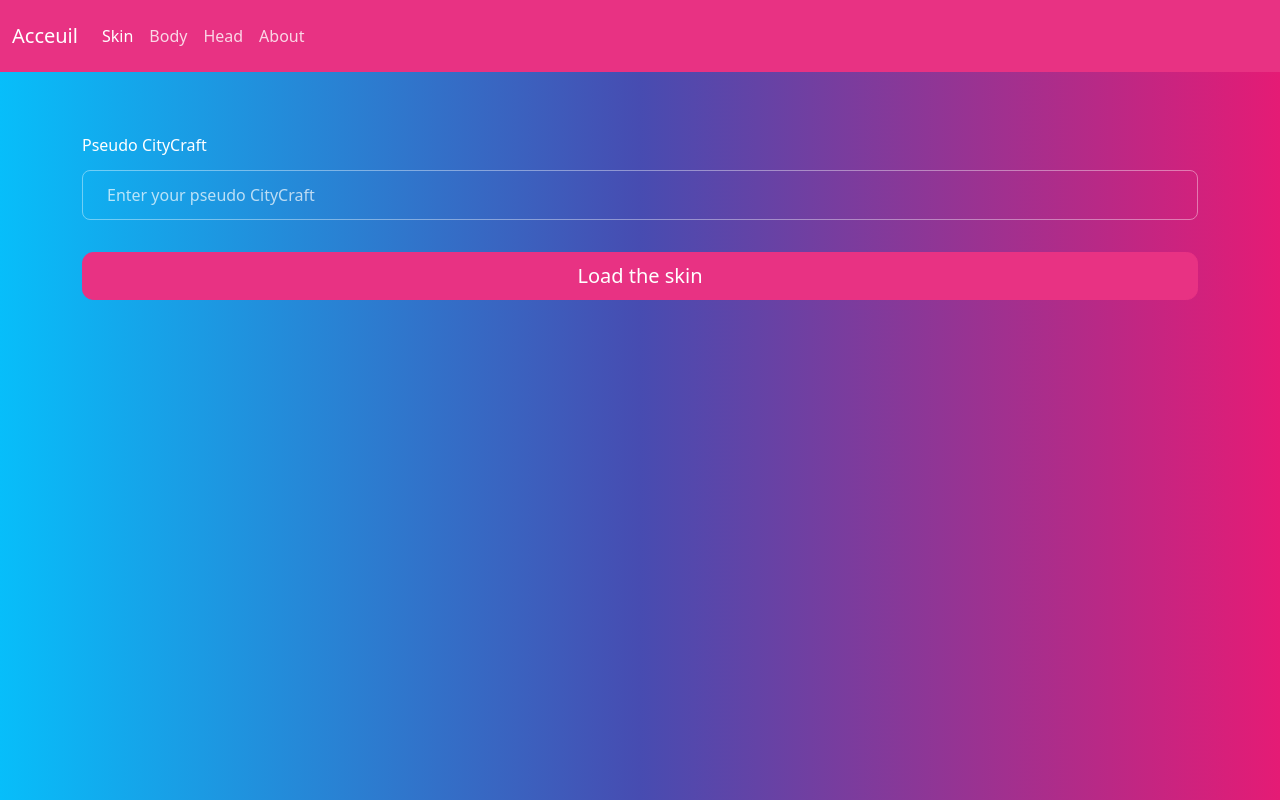
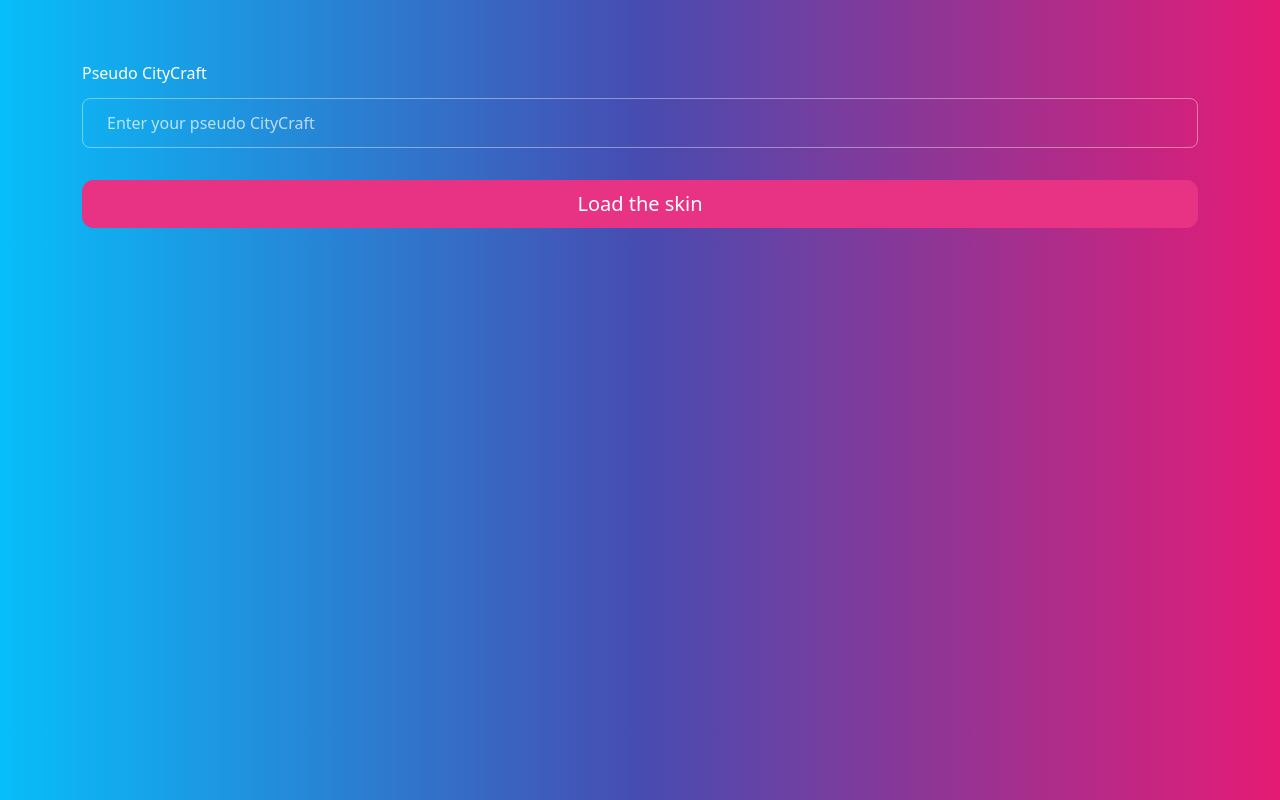
Before and after one commit to CitycraftFR/user, a plain HTML site: page skin.html in a window 1280 px wide. Drawn offline with nearby package versions, Linux system fonts and the light colour scheme.

Commit message:
Update skin.html

```diff
--- a/skin.html
+++ b/skin.html
@@ -16,35 +16,6 @@
 <body>
 
     <body>
-        <nav class="navbar navbar-expand-lg navbar-dark bg-primary">
-            <div class="container-fluid">
-                <a class="navbar-brand active" href="./">Acceuil</a>
-                <button class="navbar-toggler" type="button" data-bs-toggle="collapse" data-bs-target="#navbarColor01" aria-controls="navbarColor01" aria-expanded="false" aria-label="Toggle navigation">
-                    <span class="navbar-toggler-icon"></span>
-                </button>
-                <div class="collapse navbar-collapse" id="navbarColor01">
-                    <ul class="navbar-nav me-auto">
-                        <li class="nav-item">
-                            <a class="nav-link active" href="./skin.html">Skin<span
-                                    class="visually-hidden">(current)</span>
-
-                            </a>
-                        </li>
-                        <li class="nav-item">
-                            <a class="nav-link" href="./body.html">Body</a>
-                        </li>
-                        <li class="nav-item">
-                            <a class="nav-link" href="./head.html">Head</a>
-                        </li>
-                        <li class="nav-item">
-                            <a class="nav-link" href="./about.html">About</a>
-                        </li>
-                    </ul>
-                </div>
-            </div>
-        </nav>
-
-
         <div class="container">
             <div class="form-group">
                 <label class="col-form-label mt-4" for="inputDefault">Pseudo CityCraft</label>
```
